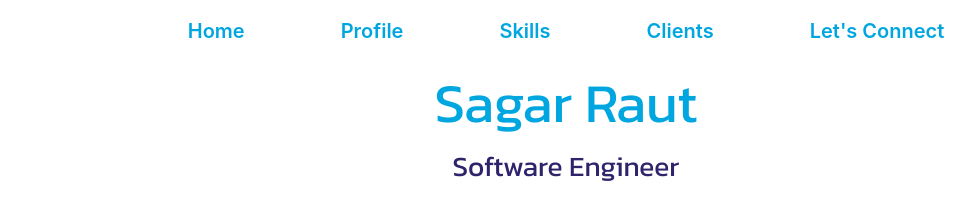
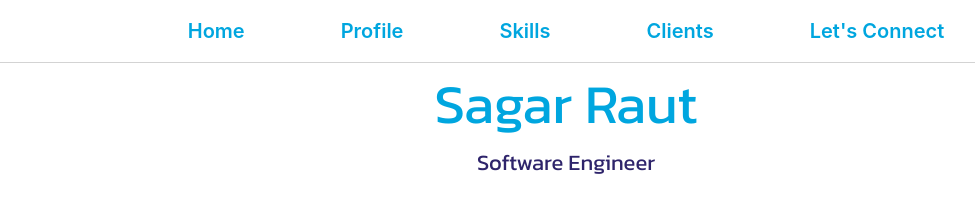
Before and after one commit to nagbhushank/my-portfolio, a React (Create React App) app: page / in a window 1280 px wide. Shown: the top 209 px of the page, without its empty margins (74-1049 px from the left). Built offline with nearby package versions, Linux system fonts and the light colour scheme.

Commit message:
fonts updated

```diff
--- a/src/Components/Navigation.css
+++ b/src/Components/Navigation.css
@@ -1,6 +1,7 @@
 .navbar {
   /* background: #40b0bd; */
   font-size: large;
+  border-bottom: 1px solid #d3d3d3;
 }
 
 .nav-link {
--- a/src/Components/Title.css
+++ b/src/Components/Title.css
@@ -33,7 +33,7 @@
 
 .cloud-container .sub-name {
   color: #2e246b;
-  font-size: 28px;
+  font-size: 22px;
 }
 
 .cloud-container .outlined-white {
```
